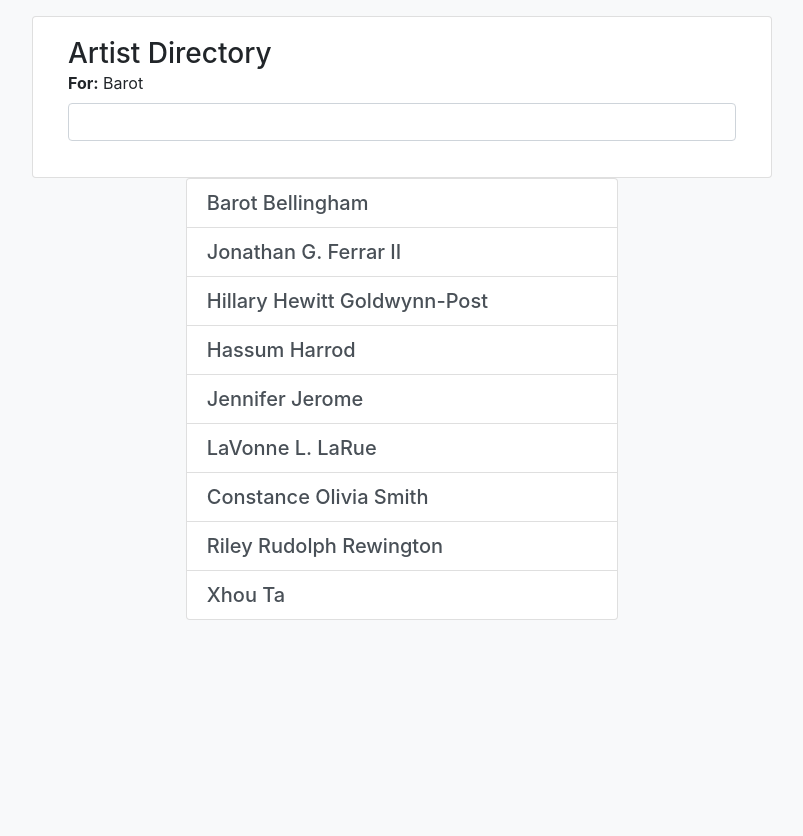
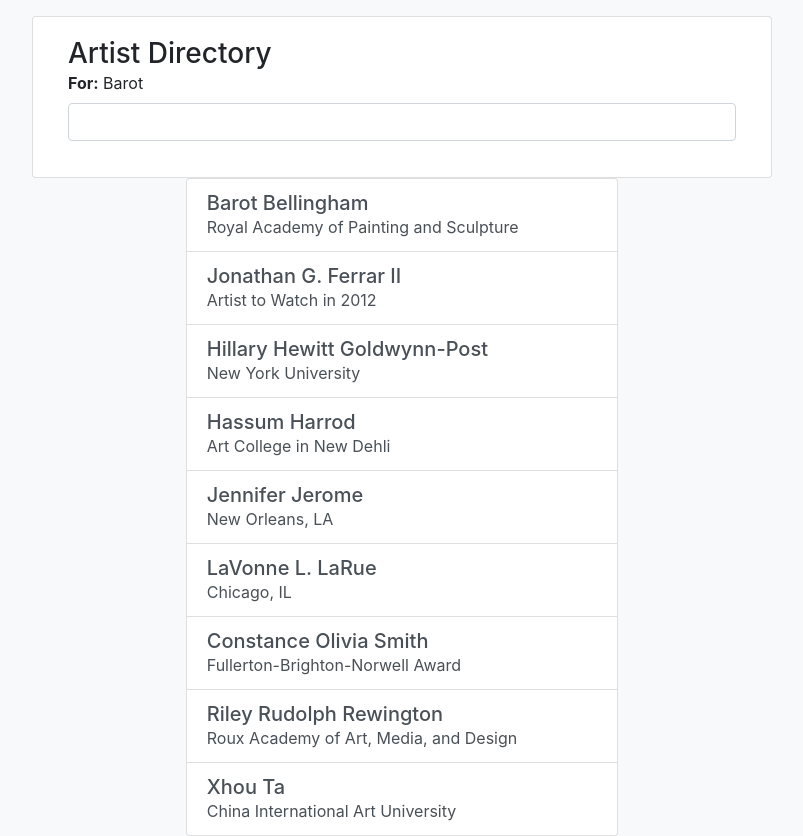
Before and after one commit to Annaliskirwa/_App_Ocho, an Angular app: page / in a window 1280 px wide. Shown: the whole page, without its empty margins (238-1041 px from the left). Before the commit the page ends 800 px from the top, so only its background shows below. Built offline with nearby package versions, Linux system fonts and the light colour scheme.

Commit message:
It will bind the artist reknown to html template

```diff
--- a/src/app/app.component.html
+++ b/src/app/app.component.html
@@ -21,6 +21,7 @@
               <div class="media">
                 <div class="media-body align-self-center">
                   <h5 class="m-0">{{artist.name}}</h5>
+                  {{artist.reknown}}
                 </div><!-- media body -->
               </div><!-- media -->
           </a><!-- link -->
```
